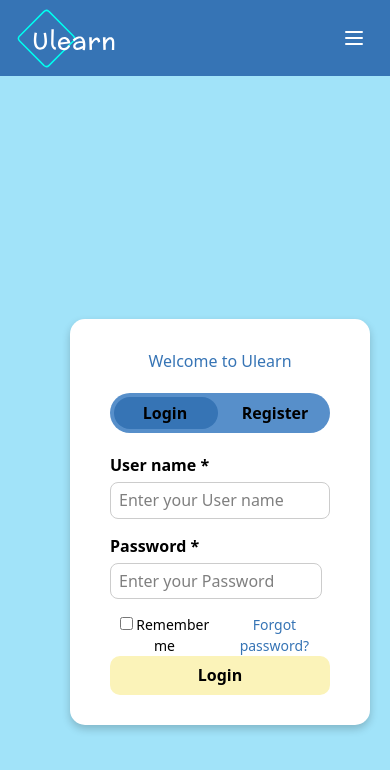
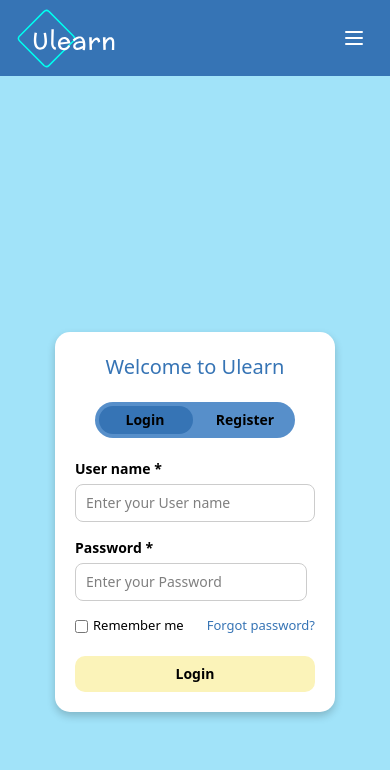
Before and after one commit to Wuyy1601/EduWeb, a React (Vite) app: page /login in a window 390 px wide. Shown: the top 770 px of the page. Built offline with nearby package versions, Linux system fonts and the light colour scheme; a web font is replaced by a local one.

Commit message:
Update styles.module.scss

```diff
--- a/src/pages/LoginAndSignUp/styles.module.scss
+++ b/src/pages/LoginAndSignUp/styles.module.scss
@@ -4,20 +4,37 @@
 
 .auth-container {
     display: flex;
-    height: 100vh;
+    min-height: 100vh;
     align-items: center;
     justify-content: center;
     gap: 50px;
-    padding: 0 40px;
+    padding: 20px;
+    flex-wrap: wrap;
+
+    @media (max-width: 768px) {
+        gap: 20px;
+        padding: 15px;
+    }
 }
 
 .auth-left {
     flex: 1;
     display: flex;
     justify-content: center;
+    min-width: 300px;
+
+    @media (max-width: 768px) {
+        display: none; // Ẩn hình ảnh trên mobile
+    }
 
     .auth-image {
         height: 500px;
+        max-width: 100%;
+        object-fit: contain;
+
+        @media (max-width: 1024px) {
+            height: 400px;
+        }
     }
 }
 
@@ -29,9 +46,21 @@
     width: 350px;
     text-align: center;
 
+    @media (max-width: 768px) {
+        width: 100%;
+        max-width: 350px;
+        padding: 20px;
+        margin: 0 auto;
+    }
+
     h2 {
         margin-bottom: 20px;
         color: $secondary-color;
+        font-size: 24px;
+
+        @media (max-width: 768px) {
+            font-size: 20px;
+        }
     }
 
     .auth-toggle {
@@ -48,6 +77,11 @@
             height: 40px;
             align-items: center;
             box-sizing: border-box;
+
+            @media (max-width: 768px) {
+                width: 200px;
+                height: 36px;
+            }
         }
 
         .toggle-indicator {
@@ -62,6 +96,11 @@
             z-index: 1;
             border: none;
             box-shadow: none;
+
+            @media (max-width: 768px) {
+                width: 94px;
+                height: 28px;
+            }
         }
 
         button {
@@ -77,6 +116,11 @@
             height: 40px;
             transition: color 0.2s;
             position: relative;
+
+            @media (max-width: 768px) {
+                font-size: 14px;
+                height: 36px;
+            }
 
             &.active {
                 color: #fff;
@@ -96,13 +140,20 @@
                 display: block;
                 margin-bottom: 5px;
                 font-weight: bold;
+                font-size: 14px;
             }
 
             input {
                 width: 100%;
-                padding: 8px;
+                padding: 10px;
                 border-radius: 8px;
                 border: 1px solid #ccc;
+                font-size: 14px;
+
+                &:focus {
+                    border-color: $secondary-color;
+                    outline: none;
+                }
             }
         }
 
@@ -121,20 +172,56 @@
             display: flex;
             justify-content: space-between;
             font-size: 14px;
+            margin-bottom: 20px;
+            flex-wrap: wrap;
+            gap: 10px;
+
+            @media (max-width: 768px) {
+                font-size: 13px;
+            }
+
+            label {
+                display: flex;
+                align-items: center;
+                gap: 5px;
+            }
+
+            a {
+                color: $secondary-color;
+                text-decoration: none;
+
+                &:hover {
+                    text-decoration: underline;
+                }
+            }
         }
 
         .submit-btn {
             width: 100%;
             background: $button-primary-color;
             color: #000;
-            padding: 10px;
+            padding: 12px;
             border: none;
             border-radius: 10px;
             cursor: pointer;
             font-weight: bold;
+            font-size: 16px;
+            transition: all 0.3s ease;
+
+            @media (max-width: 768px) {
+                padding: 10px;
+                font-size: 14px;
+            }
 
             &:hover {
                 background: darken($button-primary-color, 5%);
+                transform: translateY(-2px);
+            }
+
+            &:disabled {
+                opacity: 0.7;
+                cursor: not-allowed;
+                transform: none;
             }
         }
     }
```
